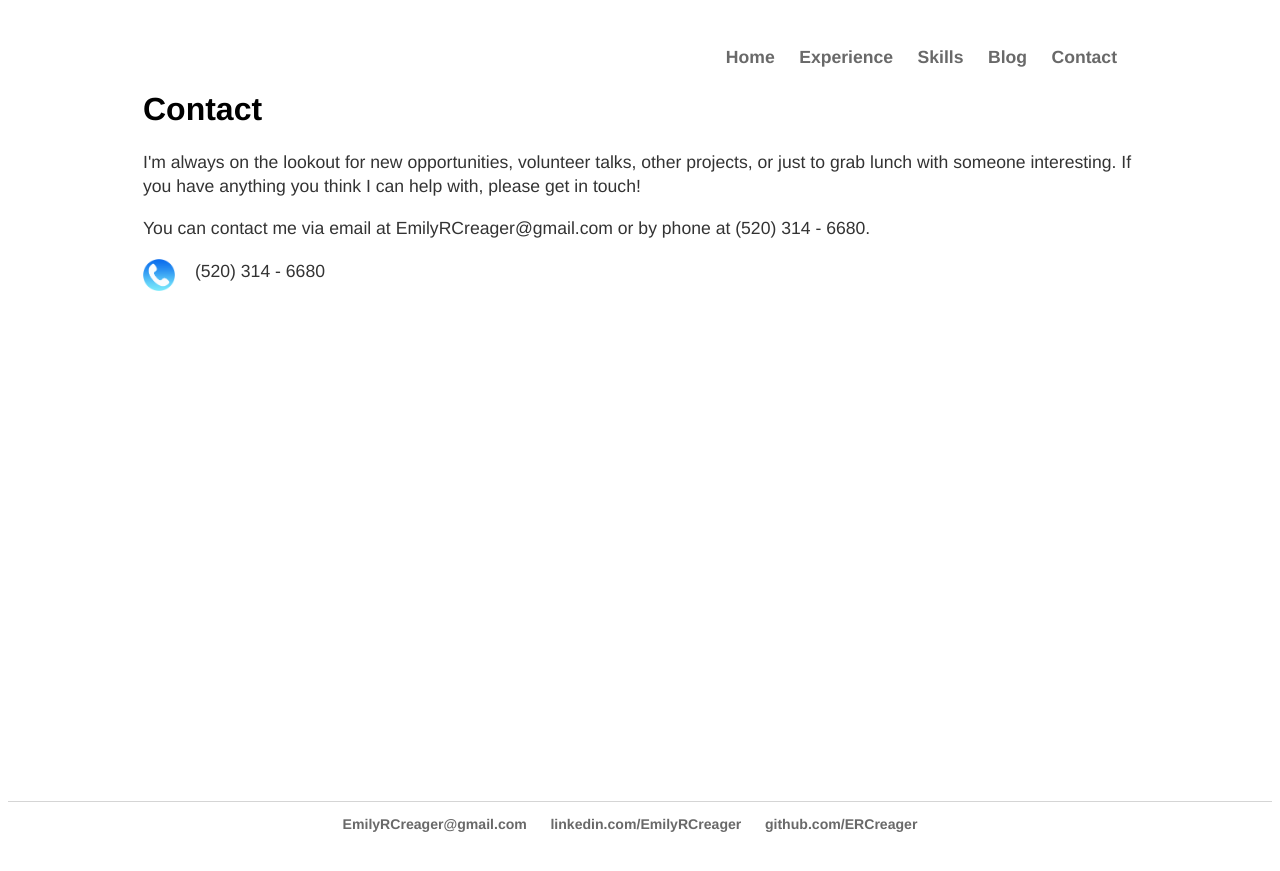
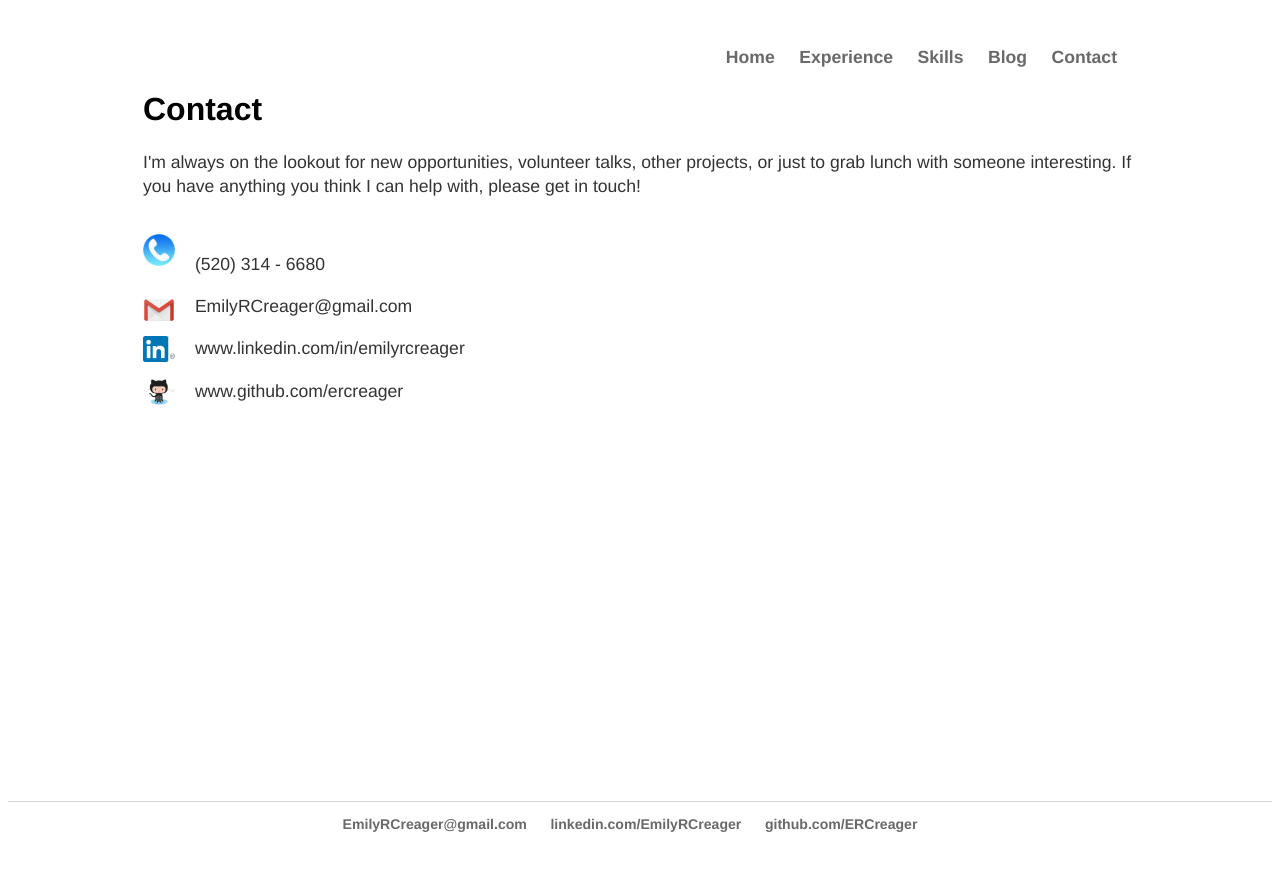
Before and after one commit to ercreager/ercreager.github.io, a Jekyll site: the page built from contact/index.html, in a window 1280 px wide. Shown: the top 871 px of the page. Built offline with Jekyll 4.4.1, drawn with Linux system fonts in a browser that asks for light colours.

Commit message:
Added remaining three social media icons and links

```diff
--- a/contact/index.html
+++ b/contact/index.html
@@ -5,8 +5,26 @@ title: Contact
 <div>
 	<h1>Contact</h1>
 	<p>I'm always on the lookout for new opportunities, volunteer talks, other projects, or just to grab lunch with someone interesting. If you have anything you think I can help with, please get in touch!</p>
-	<p>You can contact me via email at EmilyRCreager@gmail.com or by phone at (520) 314 - 6680.</p>
 
-        <img src="\assets\phone-logo.png" alt="Phone-icon" width="32px" class="social-media-icon">
+	<br>
+
+	<a href="tel:+15203146680">
+        	<img src="\assets\phone-logo.png" alt="Phone icon" width="32px" class="social-media-icon">
+	</a>
 	<p>(520) 314 - 6680</p>
+
+	<a href="mailto:emilyrcreager@gmail.com">
+		<img src="\assets\gmail-logo.png" alt="Gmail logo" width="32px" class="social-media-icon">
+	</a>
+	<p>EmilyRCreager@gmail.com</p>
+
+	<a href="https://www.linkedin.com/in/emilyrcreager" target="_blank">
+        	<img src="\assets\linkedin-logo.png" alt="Linkedin logo" width="32px" class="social-media-icon">
+	<p>www.linkedin.com/in/emilyrcreager</p>
+	</a>
+
+	<a href="https://www.github.com/ercreager" target="_blank">
+		<img src="\assets\github-logo.jpg" alt="Github logo" width="32px" class="social-media-icon">
+	<p>www.github.com/ercreager</p>
+	</a>
 </div>
```
Also changed, not shown: assets/github-logo.jpg (added), assets/gmail-logo.png (added), assets/linkedin-logo.png (added).
